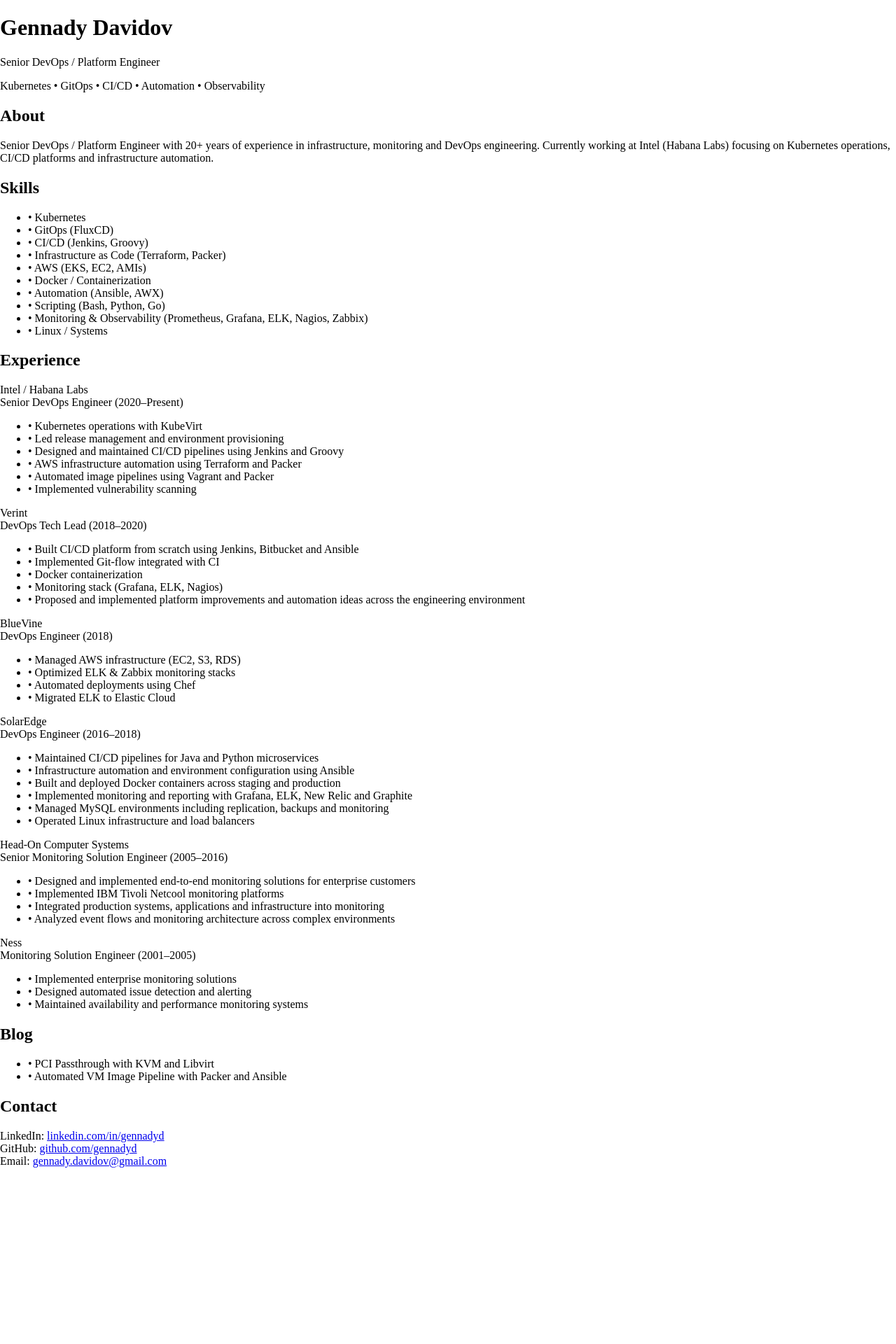
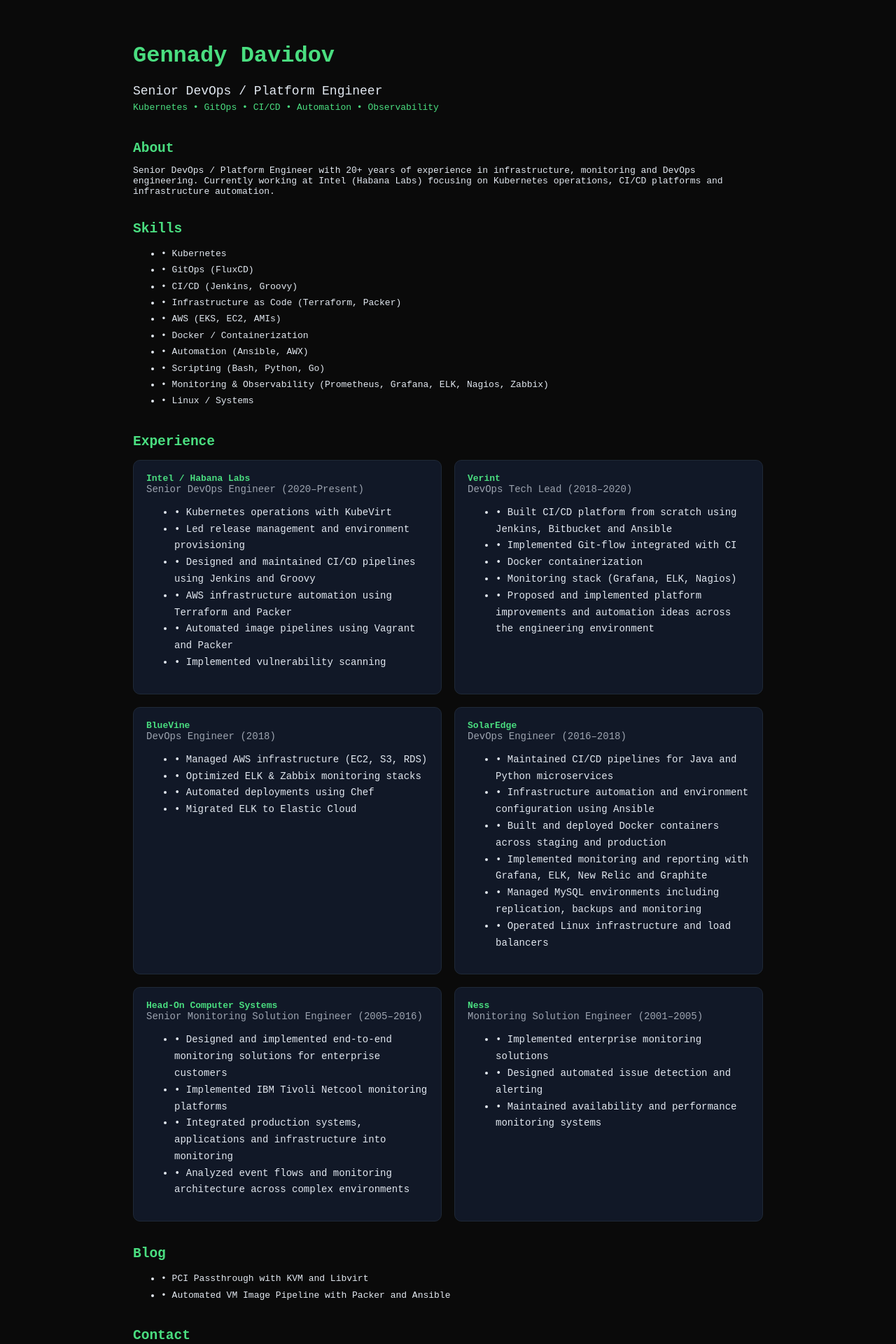
Before and after one commit to gennadyd/gennadyd.github.io, a React (Vite) app: page / in a window 1280 px wide. Shown: the top 1920 px of the page at 70% size. Before the commit the page ends 1668 px from the top, so only its background shows below. Built offline with nearby package versions, Linux system fonts and the light colour scheme.

Commit message:
feat: update portfolio content and layout

```diff
--- a/src/App.jsx
+++ b/src/App.jsx
@@ -92,23 +92,30 @@
   ];
 
   return (
-    <div className="min-h-screen bg-[#0a0a0a] text-slate-200 font-mono flex justify-center px-6 py-12">
+    <div style={{
+      minHeight: "100vh",
+      background: "#0a0a0a",
+      color: "#e2e8f0",
+      fontFamily: "monospace",
+      display: "flex",
+      justifyContent: "center",
+      padding: "40px 20px"
+    }}>
 
-      <div className="w-full max-w-4xl">
+      <div style={{width:"100%",maxWidth:"900px"}}>
 
-        <header className="mb-12">
-          <h1 className="text-3xl text-green-400 font-bold">Gennady Davidov</h1>
-          <p className="mt-3 text-lg">
+        <header style={{marginBottom:40}}>
+          <h1 style={{color:"#4ade80",fontSize:32,fontWeight:"bold"}}>Gennady Davidov</h1>
+          <div style={{marginTop:10,fontSize:18}}>
             Senior DevOps / Platform Engineer
-          </p>
-          <p className="text-green-400 mt-2">
+          </div>
+          <div style={{color:"#4ade80",marginTop:6}}>
             Kubernetes • GitOps • CI/CD • Automation • Observability
-          </p>
+          </div>
         </header>
 
-
-        <section className="mb-10">
-          <h2 className="text-xl text-green-400 mb-3">About</h2>
+        <section style={{marginBottom:35}}>
+          <h2 style={{color:"#4ade80",marginBottom:10}}>About</h2>
           <p>
             Senior DevOps / Platform Engineer with 20+ years of experience in infrastructure,
             monitoring and DevOps engineering. Currently working at Intel (Habana Labs)
@@ -116,36 +123,42 @@
           </p>
         </section>
 
-
-        <section className="mb-10">
-          <h2 className="text-xl text-green-400 mb-3">Skills</h2>
-          <ul className="space-y-1">
+        <section style={{marginBottom:35}}>
+          <h2 style={{color:"#4ade80",marginBottom:10}}>Skills</h2>
+          <ul style={{lineHeight:1.8}}>
             {skills.map((s) => (
               <li key={s}>• {s}</li>
             ))}
           </ul>
         </section>
 
+        <section style={{marginBottom:35}}>
+          <h2 style={{color:"#4ade80",marginBottom:15}}>Experience</h2>
 
-        <section className="mb-10">
-          <h2 className="text-xl text-green-400 mb-4">Experience</h2>
-
-          <div className="grid gap-5 md:grid-cols-2">
+          <div style={{display:"grid",gap:18,gridTemplateColumns:"repeat(auto-fit,minmax(320px,1fr))"}}>
 
           {experience.map((job) => (
-            <div key={job.company} className="rounded-xl border border-slate-800 bg-[#111827] p-5">
-              <div className="text-green-400 font-semibold">
+            <div key={job.company} style={{
+              background:"#111827",
+              border:"1px solid #1f2937",
+              borderRadius:10,
+              padding:18
+            }}>
+
+              <div style={{color:"#4ade80",fontWeight:"bold"}}>
                 {job.company}
               </div>
-              <div className="text-sm text-slate-400 mb-2">
+
+              <div style={{color:"#9ca3af",fontSize:14,marginBottom:10}}>
                 {job.role} ({job.period})
               </div>
 
-              <ul className="space-y-1 text-sm">
+              <ul style={{fontSize:14,lineHeight:1.7}}>
                 {job.points.map((p, i) => (
                   <li key={i}>• {p}</li>
                 ))}
               </ul>
+
             </div>
           ))}
 
@@ -153,30 +166,26 @@
 
         </section>
 
-
-
-
-        <section className="mb-10">
-          <h2 className="text-xl text-green-400 mb-3">Blog</h2>
-          <ul className="space-y-1">
+        <section style={{marginBottom:35}}>
+          <h2 style={{color:"#4ade80",marginBottom:10}}>Blog</h2>
+          <ul style={{lineHeight:1.8}}>
             {blog.map((post) => (
               <li key={post}>• {post}</li>
             ))}
           </ul>
         </section>
 
-
         <section>
-          <h2 className="text-xl text-green-400 mb-3">Contact</h2>
-          <div className="space-y-1">
+          <h2 style={{color:"#4ade80",marginBottom:10}}>Contact</h2>
+          <div style={{lineHeight:1.8}}>
             <div>
-              LinkedIn: <a className="text-green-400" href="https://www.linkedin.com/in/gennadyd/">linkedin.com/in/gennadyd</a>
+              LinkedIn: <a style={{color:"#4ade80"}} href="https://www.linkedin.com/in/gennadyd/">linkedin.com/in/gennadyd</a>
             </div>
             <div>
-              GitHub: <a className="text-green-400" href="https://github.com/gennadyd">github.com/gennadyd</a>
+              GitHub: <a style={{color:"#4ade80"}} href="https://github.com/gennadyd">github.com/gennadyd</a>
             </div>
             <div>
-              Email: <a className="text-green-400" href="mailto:gennady.davidov@gmail.com">gennady.davidov@gmail.com</a>
+              Email: <a style={{color:"#4ade80"}} href="mailto:gennady.davidov@gmail.com">gennady.davidov@gmail.com</a>
             </div>
           </div>
         </section>
```
